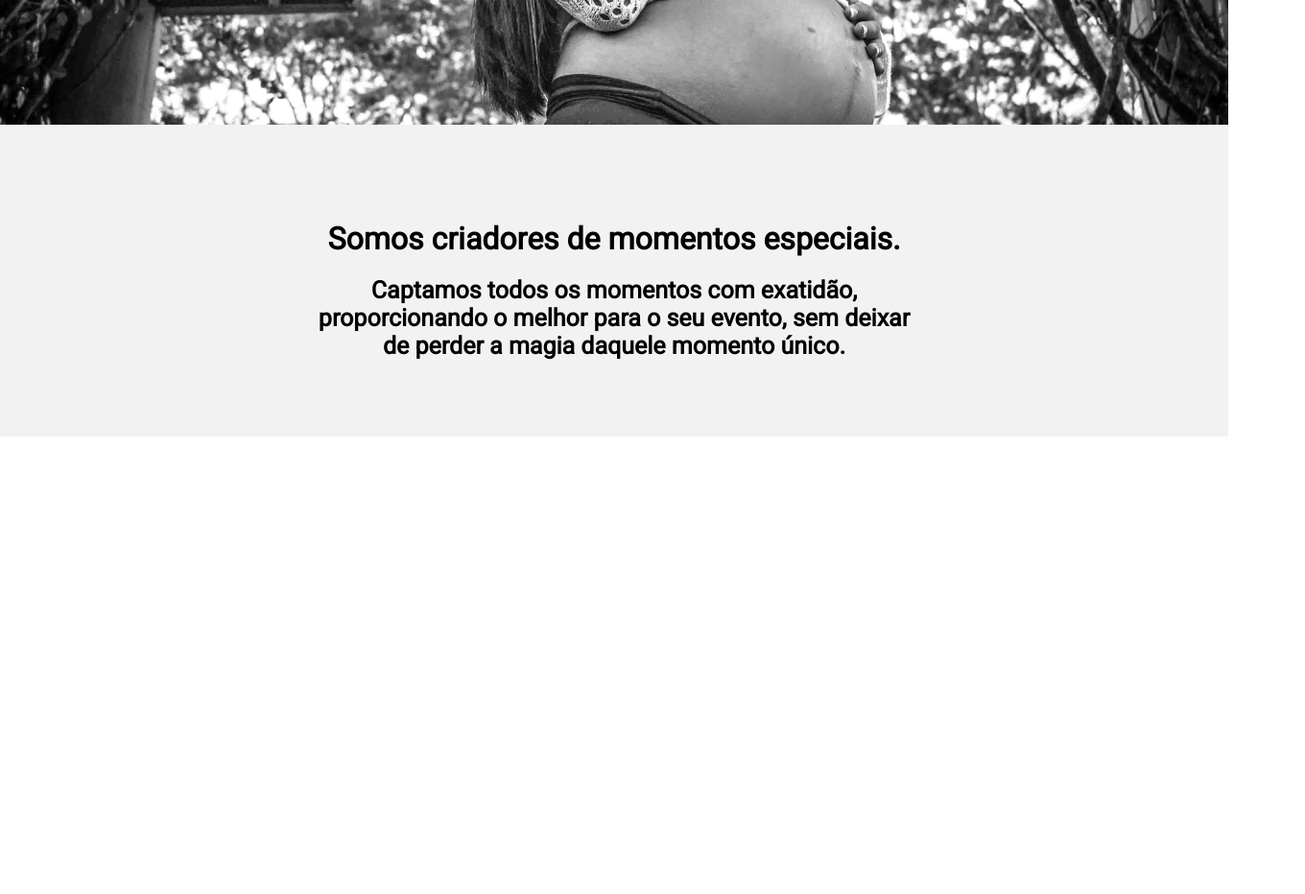
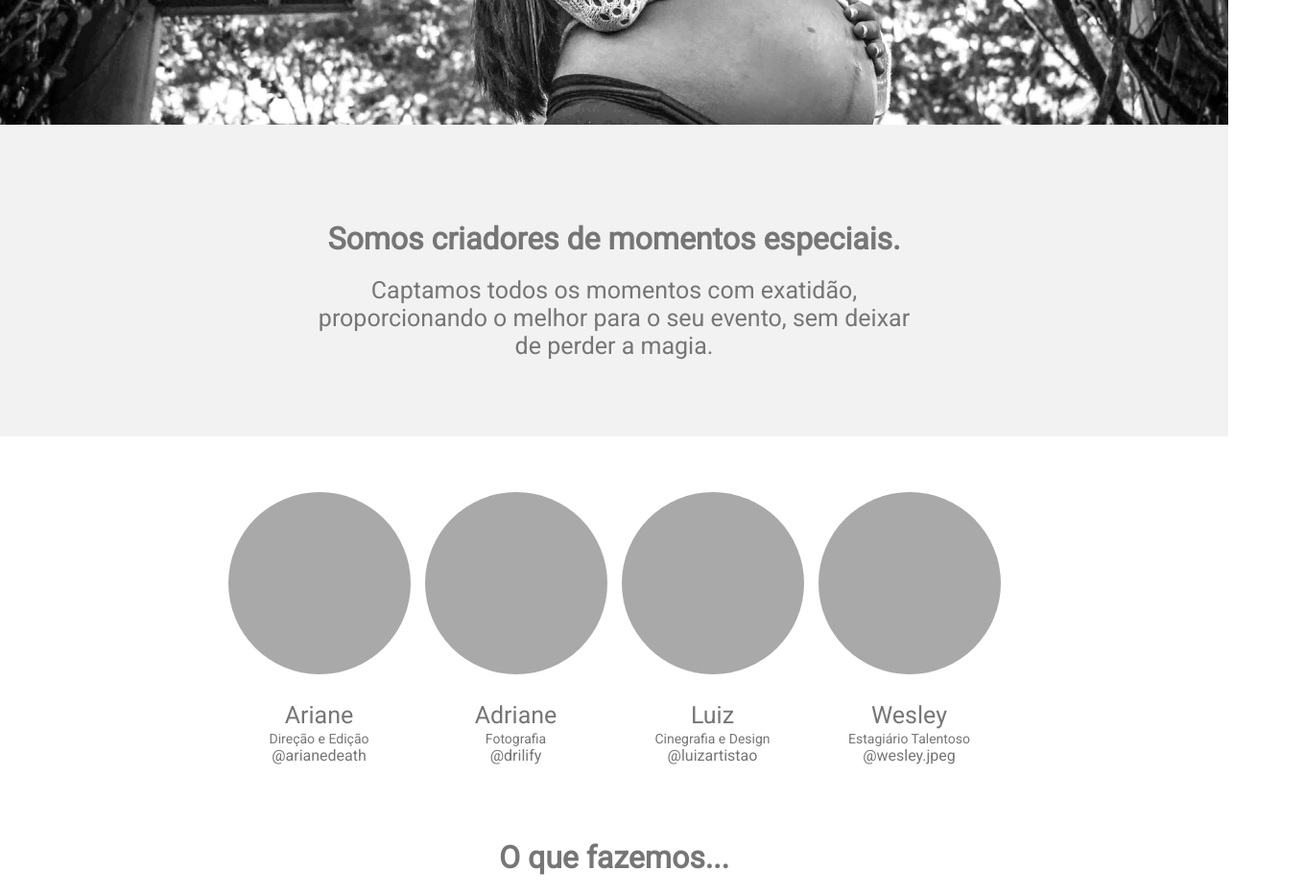
Before and after one commit to luizdejah/tres-studio-rep, a plain HTML site: page index.html in a window 1280 px wide. Shown: the part 620-1552 px from the top of the page at 96% size, 1360 px wide, since content can reach past the window. Before the commit the page ends 1075 px from the top, so only its background shows below. Drawn offline with Linux system fonts and the light colour scheme.

Commit message:
ourteam complet

```diff
--- a/css/style.css
+++ b/css/style.css
@@ -5,6 +5,7 @@
 	font-family: 'Roboto', Arial, Helvetica, sans-serif;
 	list-style: none;
 	overflow-y: none;
+    color: #767676;
 }
 
 
@@ -14,11 +15,13 @@
 h1 {
 	font-size: 35px;
 
+
 }
 
 
 h2 {
 	font-size: 25px;
+    font-weight: 200;
 
 }
 
@@ -133,9 +136,66 @@ article {
 width: 50%;
 }
 
+/*ourteam*/
 
+#ourteam-container {
+	background: #F2F2F2;
+	width: 1440px;
+	height: 400px;
+	text-align: center;
+	display: flex;
+	align-items: center;
+	justify-content: space-around;
+    background-color: #ffffff;
+    padding: 0 230px;
+}
 
+.ourteam-chart {
+    width: 190px;
+    height: 285px;
+    display: flex;
+    flex-direction: column;
+    flex-wrap: wrap;
+    justify-content: space-between;
+}
 
+.ourteam-skin {
+    width: 190px;
+    height: 190px;
+    background: darkgray;
+    border-radius: 100%;
+}
+
+.ourteam-text {
+    display: flex;
+    flex-direction: column;
+    flex-wrap: wrap;
+    justify-content: space-between;
+
+}
+
+#features-container {
+	background: #F2F2F2;
+	width: 1440px;
+	height: 400px;
+	text-align: center;
+	display: flex;
+	align-items: center;
+	justify-content: space-around;
+    flex-direction: column;
+    background-color: #ffffff;
+    padding: 0 230px;
+}
+
+.features-box {
+	background: #F2F2F2;
+	width: 1440px;
+	height: 400px;
+	text-align: center;
+	display: flex;
+	align-items: center;
+    background-color: #ffffff;
+}
 
 
 
--- a/index.html
+++ b/index.html
@@ -17,7 +17,7 @@
                    <div class="menu"><ul><li>Quem somos</li><li>O que fazemos</li><li>Nossos trabalhos</li></ul></div>
                 </nav>
                 <section class="call-to-action">
-                  <p class="calltext">Já sabe o que querr?</p>
+                  <p class="calltext">Já sabe o que quer?</p>
                   <button class="btn whatsapp">Chama no Whatsapp</button>
                 </section>
          </header>
@@ -30,11 +30,61 @@
           	<section class="whoareus">
           		<p><h1>Somos criadores de momentos especiais.</h1></p>
 
-          		<p><h2>Captamos todos os momentos com exatidão, proporcionando o melhor para o seu evento, sem deixar de perder a magia daquele momento único.</h2></p>
+          		<p><h2>Captamos todos os momentos com exatidão, proporcionando o melhor para o seu evento, sem deixar de perder a magia.</h2></p>
+            </section>
+          </article>
+        <section id="ourteam-container">
+                <div class="ourteam-chart">
+                    <div class="ourteam-skin">
+                        <img src="">
+                    </div>
+                    <div cĺass="ourteam-text">
+                        <span><h2>Ariane</h2></span>
+                        <span style="font-size: 14px">Direção e Edição</span>
+                        <span style="font-size: 16px;">@arianedeath</span>
+                    </div>
+                </div>
+                <div class="ourteam-chart">
+                        <div class="ourteam-skin">
+                            <img src="">
+                        </div>
+                        <div cĺass="ourteam-text">
+                            <span><h2>Adriane</h2></span>
+                            <span style="font-size: 14px">Fotografia</span><br>
+                            <span style="font-size: 16px;">@drilify</span>
+                        </div>
+                </div>
+                <div class="ourteam-chart">
+                            <div class="ourteam-skin">
+                                <img src="">
+                            </div>
+                            <div cĺass="ourteam-text">
+                                <span><h2>Luiz</h2></span>
+                                <span style="font-size: 14px">Cinegrafia e Design</span>
+                                <span style="font-size: 16px;">@luizartistao</span>
+                            </div>
+                </div>
+                <div class="ourteam-chart">
+                            <div class="ourteam-skin">
+                                <img src="">
+                            </div>
+                            <div cĺass="ourteam-text">
+                                <span><h2>Wesley</h2></span>
+                                <span style="font-size: 14px">Estagiário Talentoso</span>
+                                <span style="font-size: 16px;">@wesley.jpeg</span>
+                            </div>
+                </div>
+          </section>
+        <section id="features-container">
 
-          	</section>
-          </article>
+            <p><h1>O que fazemos...</h1></p>
+            <div class="features-box">
 
-      </div>
+
+            </div>
+
+        </section>
+
+
    </body>
 </html>
```
